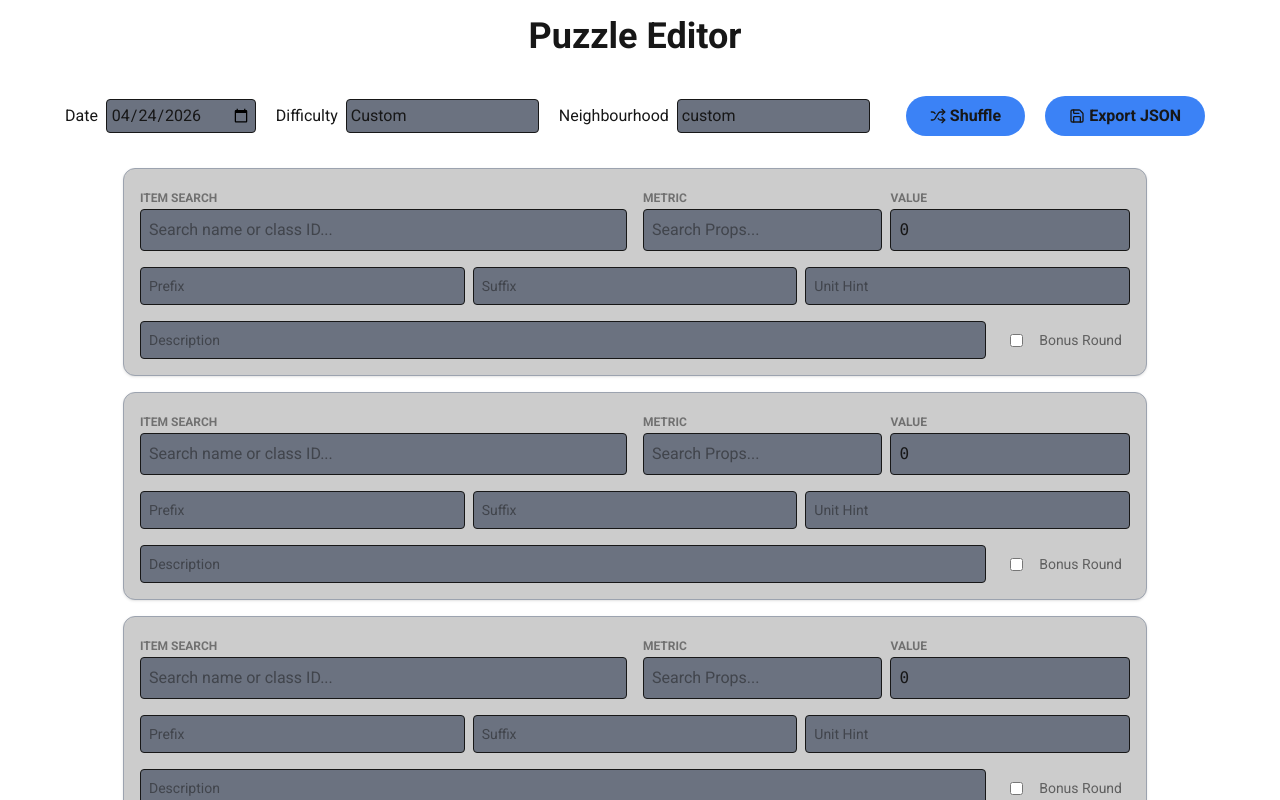
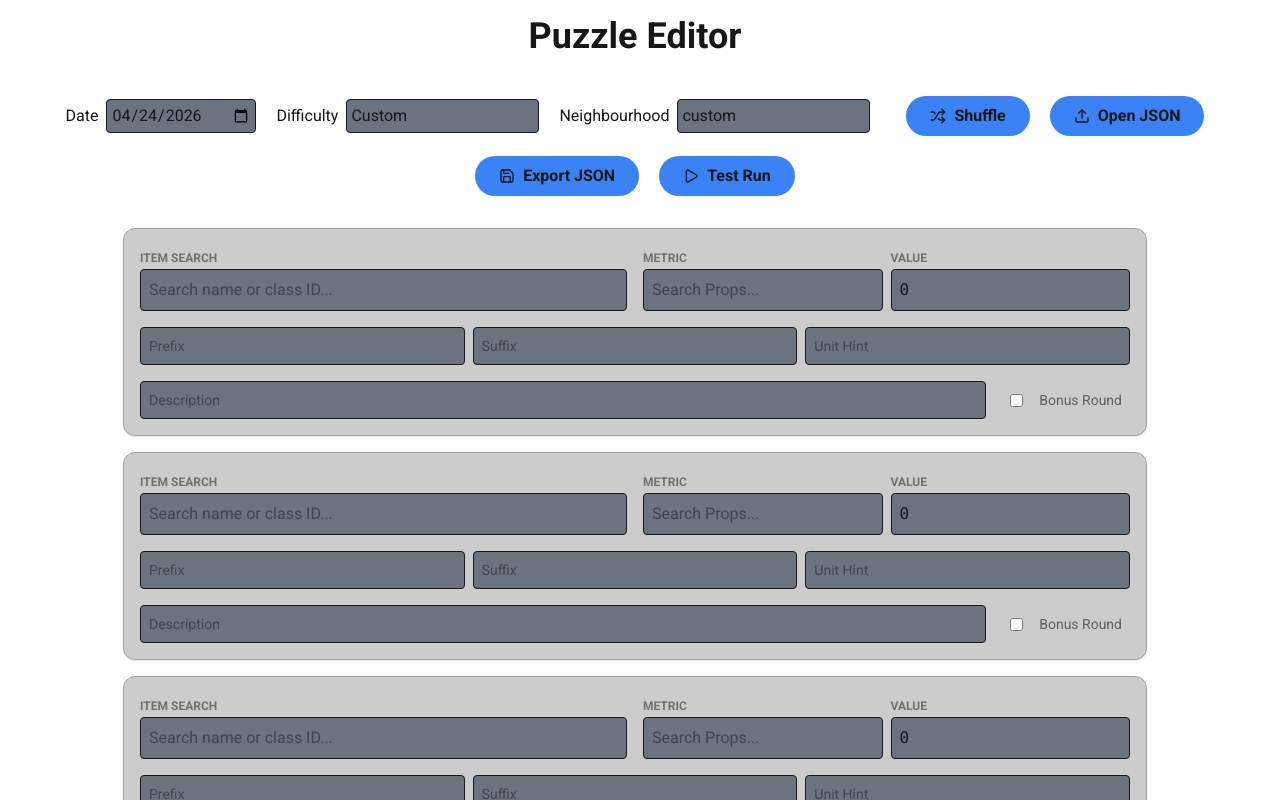
Before and after one commit to obfuscatedgenerated/rangle, a Next.js app: page /editor in a window 1280 px wide. Shown: the top 800 px of the page. Built offline with nearby package versions, Linux system fonts and the light colour scheme.

Commit message:
open and test run buttons

```diff
--- a/src/components/EditorInteraction.tsx
+++ b/src/components/EditorInteraction.tsx
@@ -1,9 +1,9 @@
 "use client";
 
 import {epoch_utc} from "../../time";
-import { useState, useEffect } from "react";
+import {useState, useEffect, useCallback} from "react";
 import { PuzzleStat } from "@/components/Game";
-import {Save, Shuffle} from "lucide-react";
+import {Play, Save, Shuffle, Upload} from "lucide-react";
 
 // --- API Helpers ---
 
@@ -235,7 +235,7 @@ const EditableStat = ({ index, stat, updateStat }: {
                        className="p-2 text-sm border rounded bg-tertiary-background" />
                 <input placeholder="Suffix" value={stat.suffix} onChange={(e) => updateStat(index, { suffix: e.target.value })}
                        className="p-2 text-sm border rounded bg-tertiary-background" />
-                <input placeholder="Unit Hint" value={stat.unit_hint} onChange={(e) => updateStat(index, { unit_hint: e.target.value })}
+                <input placeholder="Unit Hint" value={stat.unit_hint || ""} onChange={(e) => updateStat(index, { unit_hint: e.target.value })}
                        className="p-2 text-sm border rounded bg-tertiary-background" />
             </div>
 
@@ -274,29 +274,35 @@ export const EditorInteraction = () => {
     const [difficulty_string, setDifficultyString] = useState("Custom");
     const [neighbourhood_string, setNeighborhoodString] = useState("custom");
 
-    const exportJson = () => {
+    const get_json = () => {
         const days_since_epoch = Math.floor((new Date(iso_date).getTime() - epoch_utc.getTime()) / (1000 * 60 * 60 * 24));
 
-        const fullPuzzle = {
+        return {
             date: iso_date,
             number: days_since_epoch + 1,
             difficulty: difficulty_string,
             neighbourhood: neighbourhood_string,
             puzzle: puzzle
         };
+    }
 
-        const blob = new Blob([JSON.stringify(fullPuzzle, null, 2)], { type: "application/json" });
+    const export_json = useCallback(
+        () => {
+            const blob = new Blob([JSON.stringify(get_json(), null, 2)], { type: "application/json" });
             const url = URL.createObjectURL(blob);
             const a = document.createElement("a");
             a.href = url;
             a.download = `${iso_date}.json`;
             a.click();
             URL.revokeObjectURL(url);
-    };
+        },
+        [get_json, iso_date]
+    );
 
-    const shufflePuzzle = () => {
+    const shuffle_puzzle = useCallback(
+        () => {
             // shuffle but check that 2 or less items are in the correct position
-        let shuffled = [...puzzle];
+            const shuffled = [...puzzle];
             let give_up_counter = 0;
             do {
                 for (let i = shuffled.length - 1; i > 0; i--) {
@@ -306,7 +312,18 @@ export const EditorInteraction = () => {
             } while (give_up_counter++ < 25 && shuffled.filter((s, i) => s.id === puzzle[i].id).length > 2);
 
             setPuzzle(shuffled);
-    }
+        },
+        [puzzle]
+    );
+
+    const test_run = useCallback(
+        () => {
+            const url = new URL("/testrun", window.location.origin);
+            url.searchParams.set("data", btoa(JSON.stringify(get_json())));
+            window.open(url.toString(), "_blank");
+        },
+        [get_json]
+    );
 
     return (
         <div className="mx-auto p-6 gap-8 min-h-screen flex flex-col items-center">
@@ -344,21 +361,62 @@ export const EditorInteraction = () => {
                 </label>
 
                 <button
-                    onClick={shufflePuzzle}
-                    className="ml-4 bg-primary fg-on-primary px-6 py-2 rounded-full font-bold transition cursor-pointer flex items-center gap-1"
+                    onClick={shuffle_puzzle}
+                    className="ml-4 bg-primary fg-on-primary px-6 py-2 rounded-full font-bold transition cursor-pointer flex items-center gap-2"
                 >
                     <Shuffle className="w-4 h-4" />
 
                     Shuffle
                 </button>
 
+                <input
+                    type="file"
+                    accept=".json"
+                    onChange={(e) => {
+                        const file = e.target.files?.[0] || null;
+                        if (!file) return;
+
+                        const reader = new FileReader();
+                        reader.onload = () => {
+                            if (typeof reader.result === "string") {
+                                try {
+                                    const parsed_data = JSON.parse(reader.result);
+                                    setIsoDate(parsed_data.date || iso_date);
+                                    setDifficultyString(parsed_data.difficulty || difficulty_string);
+                                    setNeighborhoodString(parsed_data.neighbourhood || neighbourhood_string);
+                                    setPuzzle(parsed_data.puzzle || puzzle);
+                                } catch (err) {
+                                    console.error("Error parsing JSON:", err);
+                                }
+                            }
+                        };
+                        reader.readAsText(file);
+                    }}
+                    className="hidden"
+                    id="file-upload"
+                />
+                <label htmlFor="file-upload" className="bg-primary fg-on-primary px-6 py-2 rounded-full font-bold transition cursor-pointer flex items-center gap-2">
+                    <Upload className="w-4 h-4" />
+
+                    Open JSON
+                </label>
+
                 <button
-                    onClick={exportJson}
-                    className="bg-primary fg-on-primary px-6 py-2 rounded-full font-bold transition cursor-pointer flex items-center gap-1"
+                    onClick={export_json}
+                    className="bg-primary fg-on-primary px-6 py-2 rounded-full font-bold transition cursor-pointer flex items-center gap-2"
                 >
                     <Save className="w-4 h-4"  />
 
                     Export JSON
+                </button>
+
+                <button
+                    onClick={test_run}
+                    className="bg-primary fg-on-primary px-6 py-2 rounded-full font-bold transition cursor-pointer flex items-center gap-2"
+                >
+                    <Play className="w-4 h-4" />
+
+                    Test Run
                 </button>
             </div>
 
```
Lines whose indentation alone changed are shown as unchanged.
